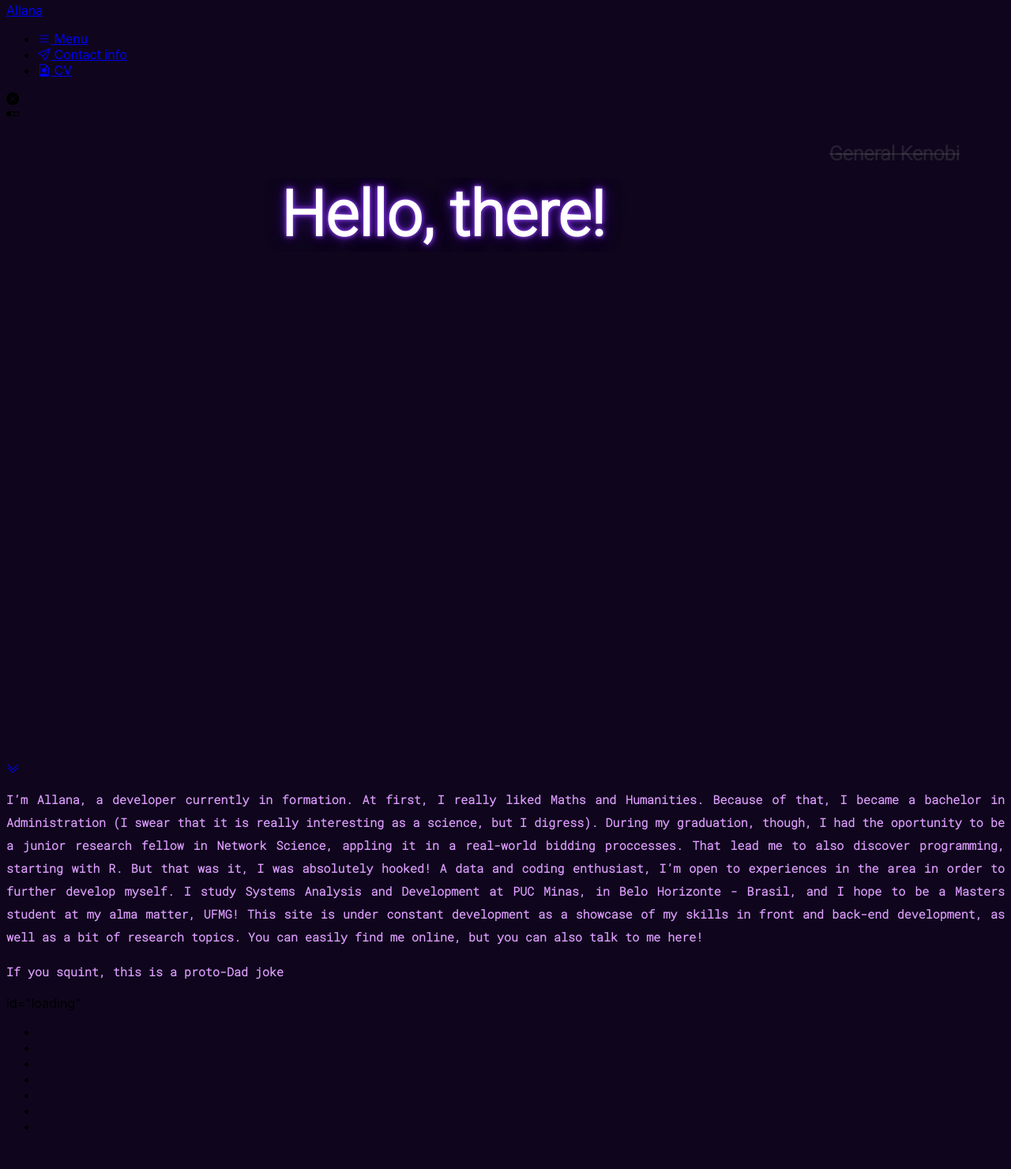
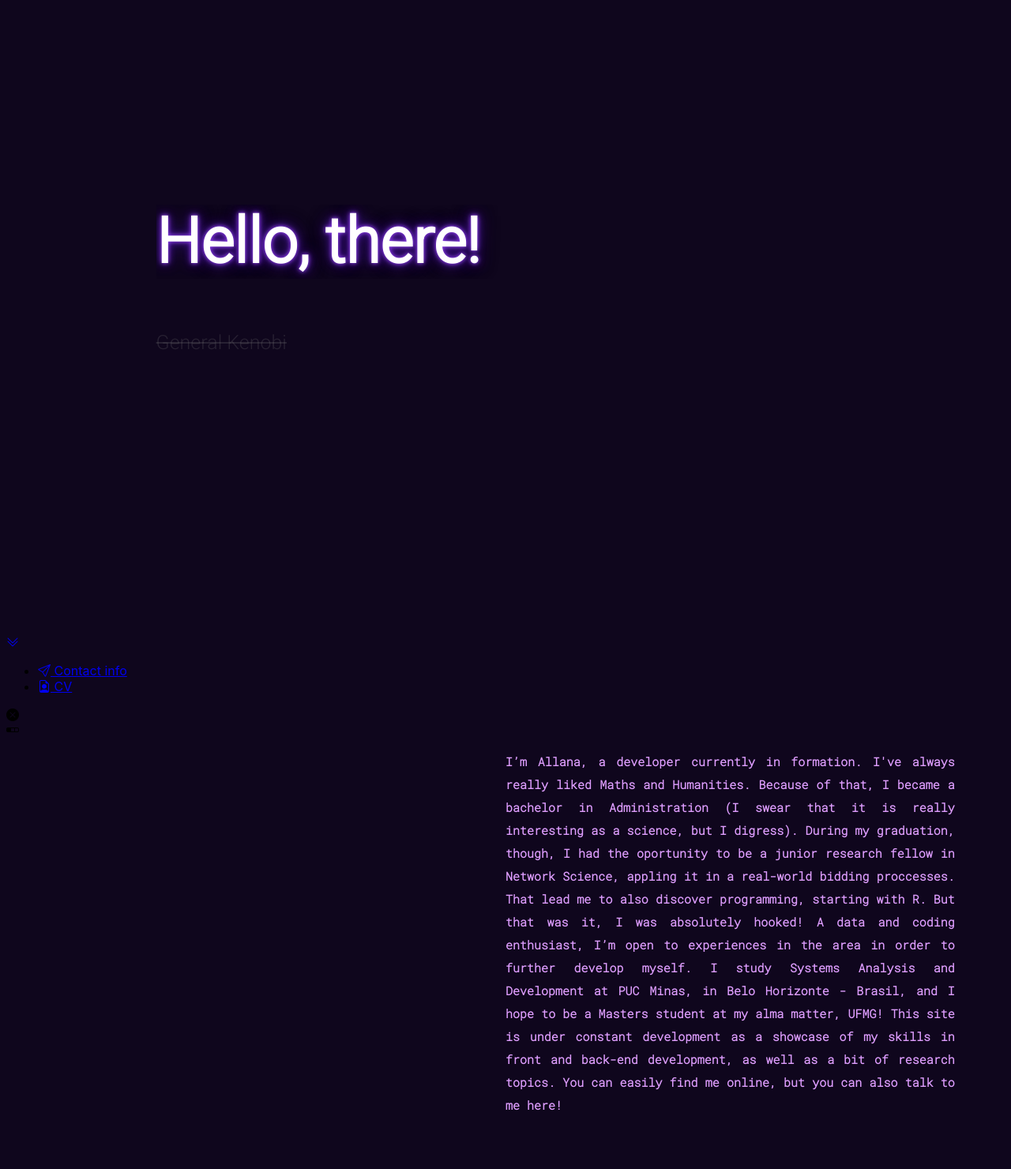
Before and after one commit to allana-tb/allana-tb.github.io, a plain HTML site: page Index.html in a window 1280 px wide. Shown: the part 5-1485 px from the top of the page at 79% size. Before the commit the page ends 1457 px from the top, so only its background shows below. Drawn offline with nearby package versions, Linux system fonts and the light colour scheme.

Commit message:
Updating design

```diff
--- a/Index.html
+++ b/Index.html
@@ -24,16 +24,29 @@
 
 
     <body>
+
+        <!--------======================= MAIN ==============================-->
+        <section class="home__all" id="home">
+            <div class="home__container">
+                <div class="home__data">
+                    <h1 class="home__title">Hello, there!</h1>
+                    <p class="home__subtitle">General Kenobi</p>
+                </div>
+            </div>
+
+            <div class="home__scroll">
+                <a href="#about" class="home__scroll-button button--flex">
+                    <i class="bi bi-chevron-double-down"></i>
+                </a>
+
+            </div>
+        </section>
+
         <!--------======================= HEADER ==============================-->
         <header class="header" id="header">
             <nav class="nav container">
-                <a href="a" class="nav___logo">Allana</a>
                 <div class="nav__menu" id="nav-menu">
                    <ul class="nav__list grid">
-                     <li class="nav__item">
-                         <a href="#menu" class="nav__link">
-                            <i class="bi bi-list"></i> Menu
-                         </a>
                      </li>
                      <li class="nav__item">
                         <a href="contato.html" class="nav__link">
@@ -58,54 +71,22 @@
                 </div>
         </header>
 
-        <!--------======================= MAIN ==============================-->
-        <section class="home__all" id="home">
-            <div class="home__container">
-                <div class="home__data">
-                    <h1 class="home__title">Hello, there!</h1>
-                    <h2 class="home__subtitle">General Kenobi</h2>
-                </div>
-            </div>
 
-            <div class="home__scroll">
-                <a href="#about" class="home__scroll-button button--flex">
-                    <i class="bi bi-chevron-double-down"></i>
-                </a>
-
-            </div>
-
-            <main class= "main" id="main">
+        <!--------======================= FOOTER ==============================-->
+        <section class="main" id="main">
             <div class="presentation" id="presentation">
                 <h3 class="home__presentation">I’m Allana, a developer currently in formation.
-                    At first, I really liked Maths and Humanities. Because of that, I became a bachelor in Administration (I swear that it is really  interesting as a science, but I digress). During my graduation, though, I had the oportunity to be a junior research fellow in Network Science, appling it in a real-world bidding proccesses.  That lead me to also discover programming, starting with R. But that was it, I was absolutely hooked!
+                I've always really liked Maths and Humanities. Because of that, I became a bachelor in Administration (I swear that it is really  interesting as a science, but I digress). During my graduation, though, I had the oportunity to be a junior research fellow in Network Science, appling it in a real-world bidding proccesses.  That lead me to also discover programming, starting with R. But that was it, I was absolutely hooked!
                 A data and coding enthusiast, I’m open to experiences in the area in order to further develop myself.
                 I study Systems Analysis and Development at PUC Minas, in Belo Horizonte - Brasil, and I hope to be a Masters student at my alma matter, UFMG!
                 This site is under constant development as a showcase of my skills in front and back-end development, as well as a bit of research topics.
                 You can easily find me online, but you can also talk to me here!</h3>
-                    <h4 class="addon"> If you squint, this is a proto-Dad joke </h4>
             </div>
-            </main>
         </section>
-        <!--------======================= FOOTER ==============================-->
-
-
         <!--------======================= SCROLL TOP ==============================-->
 
 
 
-
-        <!------------==================== LOADING==================---------------------------->
-        <div> id="loading"
-            <ul>
-              <li></li>
-              <li></li>
-              <li></li>
-              <li></li>
-              <li></li>
-              <li></li>
-              <li></li>
-            </ul>
-          </div>
 
         <!--------======================= SWIPER JS ==============================-->
         <script src=""></script>
--- a/style.css
+++ b/style.css
@@ -21,22 +21,23 @@
 
 }
 
-.home__data{
-    display: flex;
-    justify-content: center;
+
+
+.home__container{
+  position: sticky;
+  position:-webkit-sticky;
+  height: 100vh;
+	vertical-align: middle;
 }
 
-.home__container{
-    position: relative;
-    width: 100%;
-    height: 100vh;
-	  vertical-align: middle;
-    padding: 0.3%;
+.home__data{
+  align-content: center;
+  padding: 15%;
 }
 
 
 .home__title {
-    width: 22ch;
+    width: 10ch;
     animation: typing 2s steps(22), blink .5s step-end infinite alternate;
     white-space: nowrap;
     overflow: hidden;
@@ -57,35 +58,27 @@
     }
   }
 
+  #page {
+    display: none;
+}
 
 h1{
     font-weight: bold;
     color: #fff;
     text-shadow: 0 0 5px rgb(146, 74, 240), 0 0 10px rgba(136, 35, 231, 0.685), 0 0 15px #29116d, 0 0 20px #240b53, 0 0 25px #1b0733;
-    text-align: center;
-    position: relative;
     transition: 0.2s;
 }
 
 
-h2{
+p{
     font-family: Roboto;
     text-decoration: line-through;
     font-size: 25px;
     color: rgba(129, 126, 126, 0.219);
-    position: relative;
-    overflow: hidden;
+    align-content: center;
 }
 
 
-h4{
-    font-family: Roboto Mono;
-    font-size: 15px;
-    text-align: justify;
-    line-height: 29px;
-    line-height: 130%;
-    color: rgb(223, 158, 255);
-}
 
 h3{
   font-family: Roboto Mono;
@@ -93,100 +86,8 @@ h3{
   text-align: justify;
   line-height: 29px;
   color: rgb(223, 158, 255);
-    display: flex;
-    flex: 50%;
+  position: sticky;
+  padding-left: 50%;
+  padding-right: 5%;
+  padding-bottom: 5%;
 }
-
-
-
-
-
-
-
-
-
-
-
-
-
-
-
-
-
-
-
-
-/* LOADING
-
-ul{
-    position:absolute;
-    top:50%;
-    left:50%;
-    transform:translate(-50%,-50%);
-    margin:0;
-    padding:0;
-    display:flex;
-
-  }
-  ul li{
-    list-style:none;
-    width:40px;
-    height:40px;
-    background:#fff;
-    border-radius:50%;
-    animation:grow 2s ease-in-out infinite;
-  }
-    @keyframes grow
-    {
-      0% , 40% , 100%
-      {
-        transform:scale(0.2);
-      }
-      20%{
-         transform:scale(1);
-
-      }
-    }
-
-  ul li:nth-child(1){
-    animation-delay:-1.4s;
-    background:#673ab7;
-    box-shadow:0 0 50px #673ab7;
-  }
-
-  ul li:nth-child(2){
-    animation-delay:-1.2s;
-    background:#4fc3f7;
-    box-shadow:0 0 50px #4fc3f7;
-
-}
-
-  ul li:nth-child(3){
-    animation-delay:-1.0s;
-    background:#76ff03;
-    box-shadow:0 0 50px #76ff03;
-  }
-
-  ul li:nth-child(4){
-    animation-delay:-0.8s;
-    background:#ffff00;
-    box-shadow:0 0 50px #ffff00;
-  }
-
-  ul li:nth-child(5){
-    animation-delay:-0.6s;
-    background:#f57c00;
-    box-shadow:0 0 50px #f57c00;
-  }
-
-  ul li:nth-child(6){
-    animation-delay:-0.4s;
-    background:#f06292;
-    box-shadow:0 0 50px #f06292;
-}
-
-  ul li:nth-child(7){
-    animation-delay:-0.2s;
-    background:#ba68c8;
-    box-shadow:0 0 50px #ba68c8;
-  }
```
Also changed, not shown: loading.html (+1 -1 lines). Lines whose indentation alone changed are shown as unchanged.
